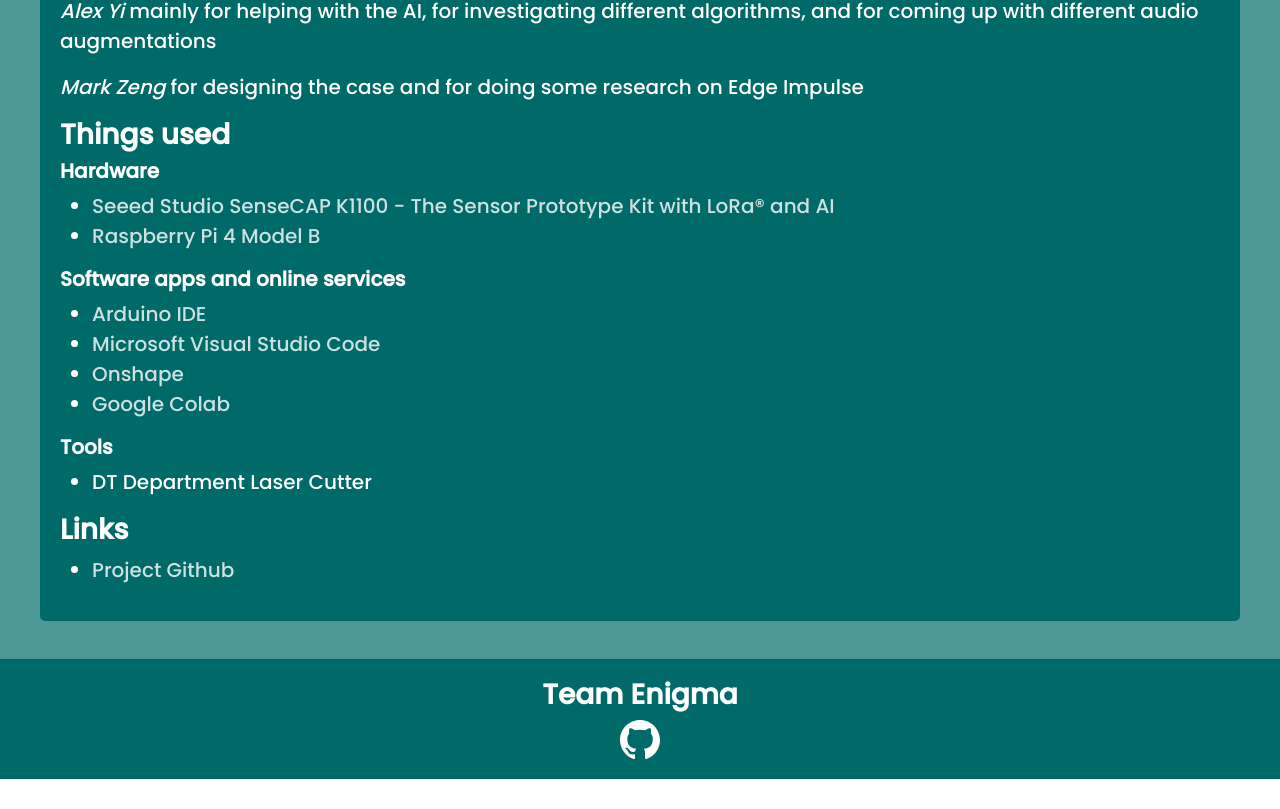
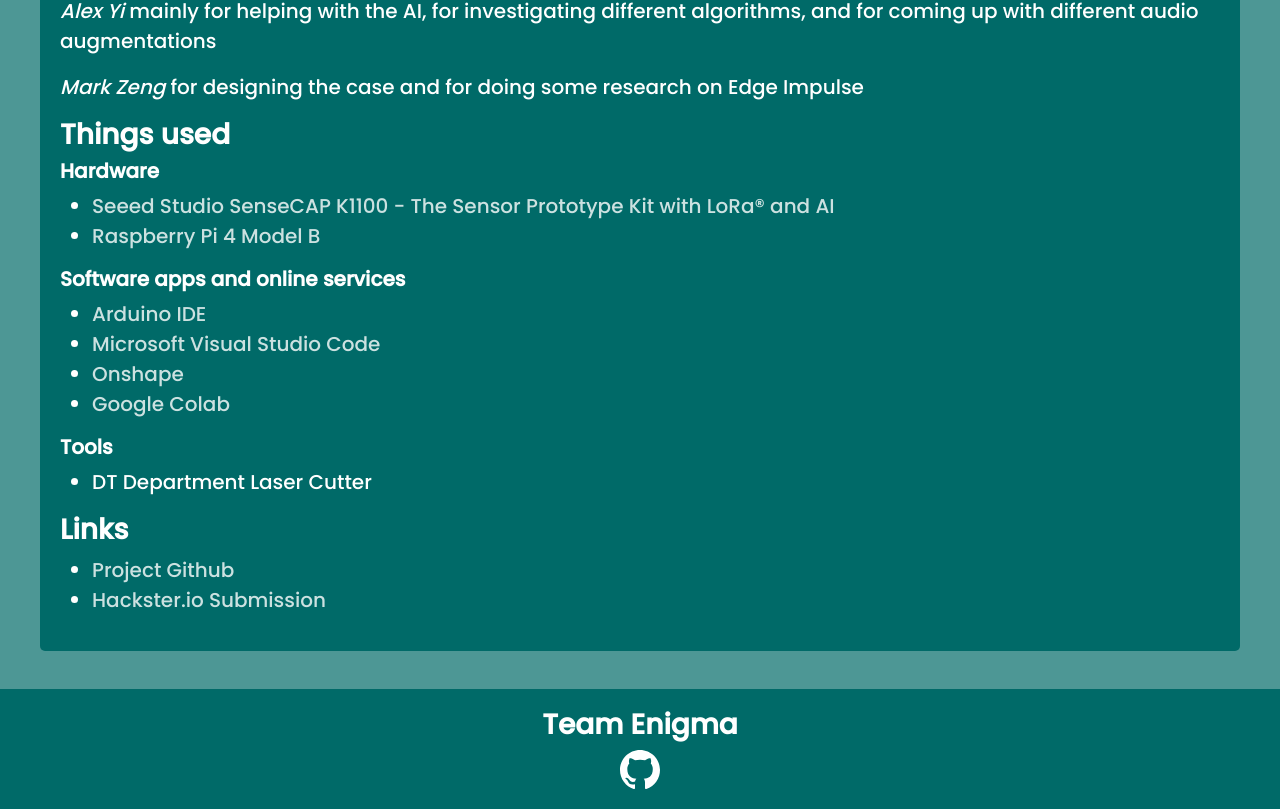
Before and after one commit to filamity/tewebsite, a Next.js app: page /projects/agouti in a window 1280 px wide. Shown: the part 8476-9285 px from the top of the page. Before the commit the page ends 9255 px from the top, so only its background shows below. Built offline with nearby package versions, Linux system fonts and the light colour scheme.

Commit message:
Update agouti.js

```diff
--- a/pages/projects/agouti.js
+++ b/pages/projects/agouti.js
@@ -476,6 +476,14 @@
                     Project Github
                   </a>
                 </li>
+<li>
+                  <a
+                    className="a white"
+                    href="https://www.hackster.io/team-enigma/project-agouti-df34a4"
+                  >
+                    Hackster.io Submission
+                  </a>
+                </li>
               </ul>
 
 
```
